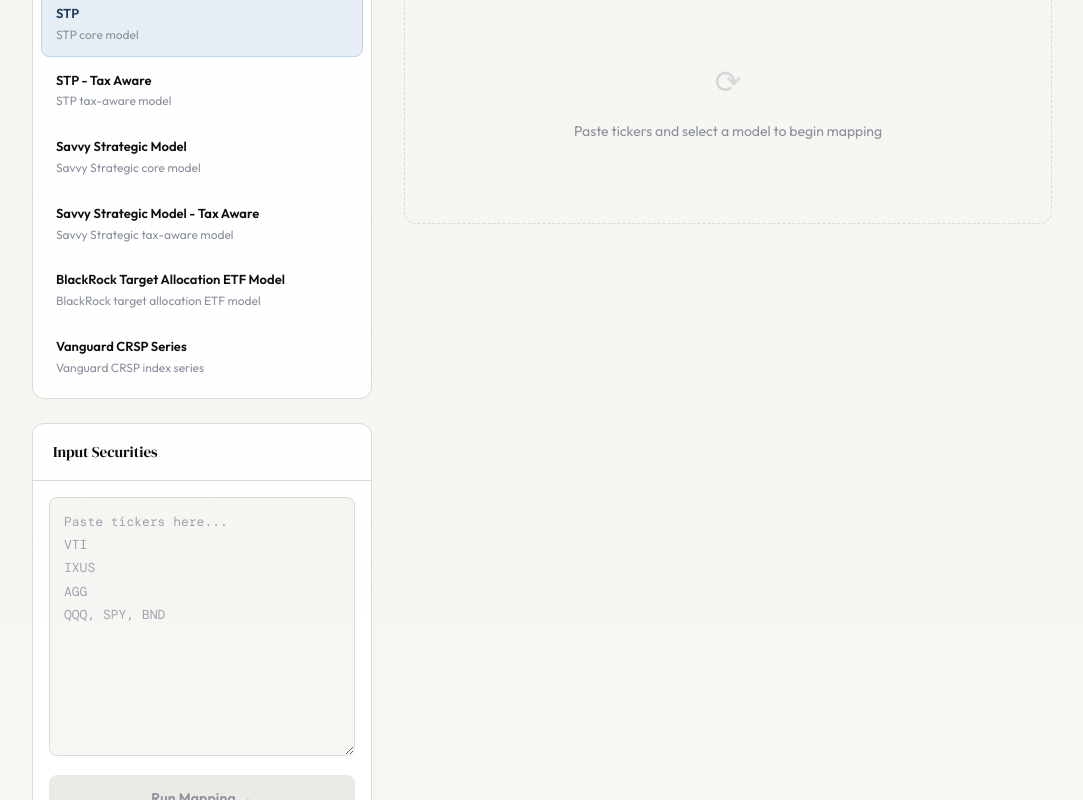
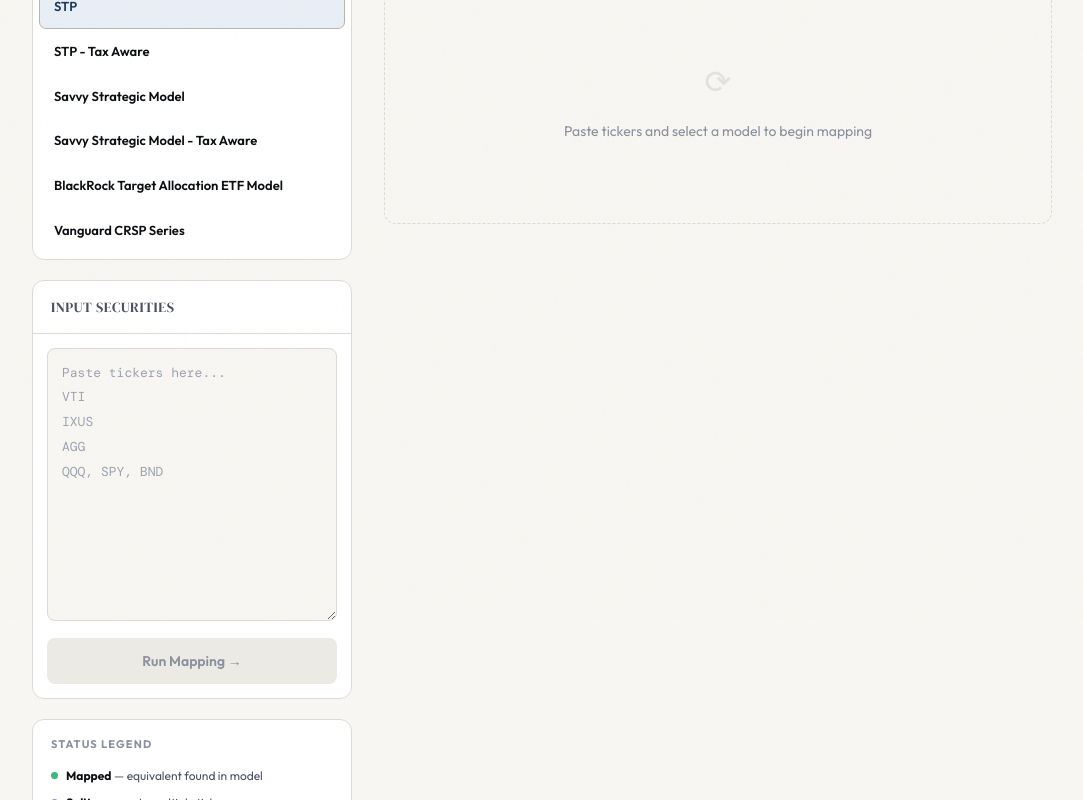
Before and after one commit to stephenong-wq/securities-mapper, a Next.js app: page / in a window 1280 px wide. Shown: the part 180-980 px from the top of the page, without its empty margins (98-1181 px from the left). Built offline with nearby package versions, Linux system fonts and the light colour scheme; a web font is replaced by a local one.

Commit message:
Update page.tsx

```diff
--- a/src/app/page.tsx
+++ b/src/app/page.tsx
@@ -4,19 +4,19 @@
 import type { ModelId, MappedSecurity, MorningstarRow, ModelUniverseRow } from "@/lib/types"
 
 const STATUS_CONFIG = {
-  mapped:        { label: "Mapped",          bg: "var(--green-light)",  color: "var(--green)",       dot: "#1a6642" },
-  split:         { label: "Split",           bg: "var(--split-light)",  color: "var(--split-color)", dot: "#4a2d82" },
-  "not-in-model":{ label: "No Model Match",  bg: "var(--amber-light)",  color: "var(--amber)",       dot: "#8a5a00" },
-  "no-match":    { label: "Unknown",         bg: "var(--red-light)",    color: "var(--red)",         dot: "#8a1a1a" },
+  mapped:        { label: "Mapped",         bg: "var(--green-light)",  color: "var(--green)",       dot: "#3db87a" },
+  split:         { label: "Split",          bg: "var(--split-light)",  color: "var(--split-color)", dot: "#9b7fe8" },
+  "not-in-model":{ label: "No Model Match", bg: "var(--amber-light)",  color: "var(--amber)",       dot: "#e0a030" },
+  "no-match":    { label: "Unknown",        bg: "var(--red-light)",    color: "var(--red)",         dot: "#e05555" },
 }
 
 function styleColor(style: string) {
-  if (style.includes("Value"))    return { bg: "#e8f0fa", color: "#1a3a70" }
-  if (style.includes("Growth"))   return { bg: "#fae8f0", color: "#701a3a" }
-  if (style.includes("Emerging")) return { bg: "#fdf3dc", color: "#8a5a00" }
-  if (style.includes("Bond") || style.includes("Protected")) return { bg: "#e8f5ee", color: "#1a5a3a" }
-  if (style.includes("Real Estate") || style.includes("Commodities")) return { bg: "#f0e8fa", color: "#4a1a70" }
-  return { bg: "#efefef", color: "#444" }
+  if (style.includes("Value"))    return { bg: "#0f1e35", color: "#5a9fd4" }
+  if (style.includes("Growth"))   return { bg: "#1e0f2a", color: "#a07fd4" }
+  if (style.includes("Emerging")) return { bg: "#2a1e08", color: "#e0a030" }
+  if (style.includes("Bond") || style.includes("Protected")) return { bg: "#0d2a1e", color: "#3db87a" }
+  if (style.includes("Real Estate") || style.includes("Commodities")) return { bg: "#1a1535", color: "#9b7fe8" }
+  return { bg: "#1a2535", color: "#9aabc2" }
 }
 
 function exportCSV(results: MappedSecurity[], accountId: string) {
@@ -80,16 +80,8 @@
     }
   }, [tickerInput, selectedModel, msData, universeData])
 
-  const handleExportClick = () => {
-    setExportAccountId("")
-    setShowExportModal(true)
-  }
-
-  const handleExportConfirm = () => {
-    if (!results) return
-    exportCSV(results, exportAccountId)
-    setShowExportModal(false)
-  }
+  const handleExportClick = () => { setExportAccountId(""); setShowExportModal(true) }
+  const handleExportConfirm = () => { if (!results) return; exportCSV(results, exportAccountId); setShowExportModal(false) }
 
   const selectedModelInfo = MODELS.find(m => m.id === selectedModel)!
   const statusCounts = results ? {
@@ -103,21 +95,11 @@
 
       {/* Export Modal */}
       {showExportModal && (
-        <div style={{
-          position: "fixed", inset: 0, background: "rgba(0,0,0,0.4)", zIndex: 1000,
-          display: "flex", alignItems: "center", justifyContent: "center",
-        }}>
-          <div style={{
-            background: "var(--surface-raised)", borderRadius: 12, padding: 32,
-            width: 520, boxShadow: "0 8px 40px rgba(0,0,0,0.2)", border: "1px solid var(--border)",
-          }}>
-            <div style={{ fontFamily: "var(--font-display)", fontSize: 18, marginBottom: 8 }}>Export AccountEquivalent</div>
-            <div style={{ fontSize: 13, color: "var(--ink-faint)", marginBottom: 20 }}>
-              Enter the Account ID to include in the export file.
-            </div>
-            <label style={{ fontSize: 12, fontWeight: 700, color: "var(--ink-muted)", letterSpacing: "0.06em", textTransform: "uppercase" }}>
-              Account ID
-            </label>
+        <div style={{ position: "fixed", inset: 0, background: "rgba(0,0,0,0.6)", zIndex: 1000, display: "flex", alignItems: "center", justifyContent: "center" }}>
+          <div style={{ background: "var(--surface-raised)", borderRadius: 14, padding: "48px 48px", width: 600, boxShadow: "0 8px 60px rgba(0,0,0,0.5)", border: "1px solid var(--border-strong)" }}>
+            <div style={{ fontFamily: "var(--font-display)", fontSize: 20, marginBottom: 8, color: "var(--ink)" }}>Export AccountEquivalent</div>
+            <div style={{ fontSize: 13, color: "var(--ink-faint)", marginBottom: 24 }}>Enter the Account ID to include in the export file.</div>
+            <label style={{ fontSize: 11, fontWeight: 700, color: "var(--ink-muted)", letterSpacing: "0.08em", textTransform: "uppercase" }}>Account ID</label>
             <input
               autoFocus
               value={exportAccountId}
@@ -125,36 +107,19 @@
               onKeyDown={e => e.key === "Enter" && handleExportConfirm()}
               placeholder="e.g. 12345678"
               style={{
-                display: "block", width: "100%", marginTop: 6, marginBottom: 20,
-                padding: "10px 14px", border: "1px solid var(--border)", borderRadius: 8,
-                fontFamily: "var(--font-mono)", fontSize: 14, background: "var(--surface)",
+                display: "block", width: "100%", marginTop: 8, marginBottom: 28,
+                padding: "12px 16px", border: "1px solid var(--border-strong)", borderRadius: 8,
+                fontFamily: "var(--font-mono)", fontSize: 15, background: "var(--surface)",
                 color: "var(--ink)", outline: "none",
               }}
               onFocus={e => { e.target.style.borderColor = "var(--accent)" }}
-              onBlur={e => { e.target.style.borderColor = "var(--border)" }}
+              onBlur={e => { e.target.style.borderColor = "var(--border-strong)" }}
             />
-            <div style={{ display: "flex", gap: 10 }}>
-              <button
-                onClick={() => setShowExportModal(false)}
-                style={{
-                  flex: 1, padding: "10px 0", background: "var(--surface-sunken)",
-                  border: "1px solid var(--border)", borderRadius: 8,
-                  fontSize: 13, fontWeight: 600, cursor: "pointer", color: "var(--ink-muted)",
-                }}
-              >
+            <div style={{ display: "flex", gap: 12 }}>
+              <button onClick={() => setShowExportModal(false)} style={{ flex: 1, padding: "11px 0", background: "var(--surface-sunken)", border: "1px solid var(--border)", borderRadius: 8, fontSize: 13, fontWeight: 600, cursor: "pointer", color: "var(--ink-muted)" }}>
                 Cancel
               </button>
-              <button
-                onClick={handleExportConfirm}
-                disabled={!exportAccountId.trim()}
-                style={{
-                  flex: 2, padding: "10px 0",
-                  background: exportAccountId.trim() ? "var(--accent)" : "var(--surface-sunken)",
-                  color: exportAccountId.trim() ? "white" : "var(--ink-faint)",
-                  border: "none", borderRadius: 8,
-                  fontSize: 13, fontWeight: 600, cursor: exportAccountId.trim() ? "pointer" : "not-allowed",
-                }}
-              >
+              <button onClick={handleExportConfirm} disabled={!exportAccountId.trim()} style={{ flex: 2, padding: "11px 0", background: exportAccountId.trim() ? "var(--accent)" : "var(--surface-sunken)", color: exportAccountId.trim() ? "white" : "var(--ink-faint)", border: "none", borderRadius: 8, fontSize: 13, fontWeight: 600, cursor: exportAccountId.trim() ? "pointer" : "not-allowed" }}>
                 Download CSV
               </button>
             </div>
@@ -163,29 +128,16 @@
       )}
 
       {/* Header */}
-      <header style={{
-        borderBottom: "1px solid var(--border)", background: "var(--surface-raised)",
-        padding: "0 40px", display: "flex", alignItems: "center", justifyContent: "space-between",
-        height: 64, position: "sticky", top: 0, zIndex: 100, boxShadow: "0 1px 0 var(--border)",
-      }}>
+      <header style={{ borderBottom: "1px solid var(--border)", background: "var(--surface-raised)", padding: "0 40px", display: "flex", alignItems: "center", justifyContent: "space-between", height: 64, position: "sticky", top: 0, zIndex: 100 }}>
         <div style={{ display: "flex", alignItems: "baseline", gap: 12 }}>
-          <span style={{ fontFamily: "var(--font-display)", fontSize: 22, color: "var(--accent)", letterSpacing: "-0.5px" }}>
-            Securities Mapper
-          </span>
-          <span style={{ fontSize: 11, color: "var(--ink-faint)", fontFamily: "var(--font-mono)", letterSpacing: "0.08em", textTransform: "uppercase" }}>
-            v1.0
-          </span>
+          <span style={{ fontFamily: "var(--font-display)", fontSize: 22, color: "var(--accent)", letterSpacing: "-0.5px" }}>Securities Mapper</span>
+          <span style={{ fontSize: 11, color: "var(--ink-faint)", fontFamily: "var(--font-mono)", letterSpacing: "0.08em", textTransform: "uppercase" }}>v1.0</span>
         </div>
         <div>
           {dataLoading ? (
             <span style={{ fontSize: 12, color: "var(--ink-faint)" }}>Loading data…</span>
           ) : (
-            <span style={{
-              fontSize: 11, fontFamily: "var(--font-mono)",
-              color: usingBlob ? "var(--green)" : "var(--amber)",
-              background: usingBlob ? "var(--green-light)" : "var(--amber-light)",
-              padding: "3px 10px", borderRadius: 20,
-            }}>
+            <span style={{ fontSize: 11, fontFamily: "var(--font-mono)", color: usingBlob ? "var(--green)" : "var(--amber)", background: usingBlob ? "var(--green-light)" : "var(--amber-light)", padding: "3px 10px", borderRadius: 20 }}>
               {usingBlob ? "● Live data" : "● Sample data"}
             </span>
           )}
@@ -194,34 +146,33 @@
 
       <main style={{ flex: 1, maxWidth: 1100, width: "100%", margin: "0 auto", padding: "40px 40px 80px" }}>
         {dataError && (
-          <div style={{ marginBottom: 24, padding: "10px 16px", background: "var(--amber-light)", color: "var(--amber)", borderRadius: 8, fontSize: 13, border: "1px solid #e8c87a" }}>
+          <div style={{ marginBottom: 24, padding: "10px 16px", background: "var(--amber-light)", color: "var(--amber)", borderRadius: 8, fontSize: 13, border: "1px solid #5a3a08" }}>
             ⚠ {dataError}
           </div>
         )}
 
-        <div style={{ display: "grid", gridTemplateColumns: "340px 1fr", gap: 32, alignItems: "start" }}>
+        <div style={{ display: "grid", gridTemplateColumns: "320px 1fr", gap: 32, alignItems: "start" }}>
 
           {/* Left panel */}
-          <div style={{ display: "flex", flexDirection: "column", gap: 24 }}>
+          <div style={{ display: "flex", flexDirection: "column", gap: 20 }}>
 
             {/* Model selector */}
             <div className="fade-up" style={{ background: "var(--surface-raised)", border: "1px solid var(--border)", borderRadius: 12, overflow: "hidden" }}>
-              <div style={{ padding: "16px 20px", borderBottom: "1px solid var(--border)" }}>
-                <span style={{ fontFamily: "var(--font-display)", fontSize: 15 }}>Select Model</span>
+              <div style={{ padding: "14px 18px", borderBottom: "1px solid var(--border)" }}>
+                <span style={{ fontFamily: "var(--font-display)", fontSize: 14, color: "var(--ink-muted)", letterSpacing: "0.04em" }}>SELECT MODEL</span>
               </div>
-              <div style={{ padding: 8 }}>
+              <div style={{ padding: 6 }}>
                 {MODELS.map(m => (
                   <button key={m.id} onClick={() => { setSelectedModel(m.id); setResults(null) }}
                     style={{
-                      width: "100%", textAlign: "left", padding: "12px 14px", borderRadius: 8,
+                      width: "100%", textAlign: "left", padding: "11px 14px", borderRadius: 7,
                       background: selectedModel === m.id ? "var(--accent-light)" : "transparent",
-                      border: selectedModel === m.id ? "1px solid #c0d4ea" : "1px solid transparent",
+                      border: selectedModel === m.id ? "1px solid var(--border-strong)" : "1px solid transparent",
                       cursor: "pointer", transition: "all 0.15s",
                     }}>
-                    <div style={{ fontSize: 13, fontWeight: 600, color: selectedModel === m.id ? "var(--accent)" : "var(--ink)", marginBottom: 3 }}>
+                    <div style={{ fontSize: 13, fontWeight: 600, color: selectedModel === m.id ? "var(--accent)" : "var(--ink)" }}>
                       {m.label}
                     </div>
-                    <div style={{ fontSize: 12, color: "var(--ink-faint)", lineHeight: 1.4 }}>{m.description}</div>
                   </button>
                 ))}
               </div>
@@ -229,10 +180,10 @@
 
             {/* Input */}
             <div className="fade-up-1" style={{ background: "var(--surface-raised)", border: "1px solid var(--border)", borderRadius: 12, overflow: "hidden" }}>
-              <div style={{ padding: "16px 20px", borderBottom: "1px solid var(--border)" }}>
-                <span style={{ fontFamily: "var(--font-display)", fontSize: 15 }}>Input Securities</span>
+              <div style={{ padding: "14px 18px", borderBottom: "1px solid var(--border)" }}>
+                <span style={{ fontFamily: "var(--font-display)", fontSize: 14, color: "var(--ink-muted)", letterSpacing: "0.04em" }}>INPUT SECURITIES</span>
               </div>
-              <div style={{ padding: 16 }}>
+              <div style={{ padding: 14 }}>
                 <textarea
                   value={tickerInput}
                   onChange={e => setTickerInput(e.target.value)}
@@ -242,7 +193,7 @@
                     width: "100%", border: "1px solid var(--border)", borderRadius: 8,
                     padding: "12px 14px", fontFamily: "var(--font-mono)", fontSize: 13,
                     background: "var(--surface)", color: "var(--ink)", resize: "vertical",
-                    outline: "none", lineHeight: 1.8,
+                    outline: "none", lineHeight: 1.9,
                   }}
                   onFocus={e => { e.target.style.borderColor = "var(--accent)" }}
                   onBlur={e => { e.target.style.borderColor = "var(--border)" }}
@@ -251,12 +202,12 @@
                   onClick={handleMap}
                   disabled={loading || dataLoading || !tickerInput.trim()}
                   style={{
-                    marginTop: 12, width: "100%", padding: "12px 0",
+                    marginTop: 10, width: "100%", padding: "12px 0",
                     background: loading || dataLoading || !tickerInput.trim() ? "var(--surface-sunken)" : "var(--accent)",
                     color: loading || dataLoading || !tickerInput.trim() ? "var(--ink-faint)" : "white",
                     border: "none", borderRadius: 8, fontFamily: "var(--font-body)", fontSize: 14,
                     fontWeight: 600, cursor: loading || !tickerInput.trim() ? "not-allowed" : "pointer",
-                    transition: "all 0.15s", letterSpacing: "0.01em",
+                    transition: "all 0.15s",
                   }}
                 >
                   {loading ? "Mapping…" : "Run Mapping →"}
@@ -265,19 +216,19 @@
             </div>
 
             {/* Legend */}
-            <div className="fade-up-2" style={{ padding: "16px 20px", background: "var(--surface-raised)", border: "1px solid var(--border)", borderRadius: 12 }}>
+            <div className="fade-up-2" style={{ padding: "16px 18px", background: "var(--surface-raised)", border: "1px solid var(--border)", borderRadius: 12 }}>
               <div style={{ fontSize: 11, fontWeight: 700, letterSpacing: "0.1em", textTransform: "uppercase", color: "var(--ink-faint)", marginBottom: 12 }}>
                 Status Legend
               </div>
               {Object.entries(STATUS_CONFIG).map(([key, cfg]) => (
                 <div key={key} style={{ display: "flex", alignItems: "center", gap: 8, marginBottom: 8 }}>
-                  <span style={{ width: 8, height: 8, borderRadius: "50%", background: cfg.dot, flexShrink: 0 }} />
+                  <span style={{ width: 7, height: 7, borderRadius: "50%", background: cfg.dot, flexShrink: 0 }} />
                   <span style={{ fontSize: 12, color: "var(--ink-muted)" }}>
                     <strong style={{ color: "var(--ink)" }}>{cfg.label}</strong>
-                    {key === "mapped"        && " — exact or equivalent found in model"}
-                    {key === "split"         && " — maps to multiple tickers by region"}
-                    {key === "not-in-model"  && " — known security, not in this model"}
-                    {key === "no-match"      && " — ticker not found in Morningstar data"}
+                    {key === "mapped"        && " — equivalent found in model"}
+                    {key === "split"         && " — maps to multiple tickers"}
+                    {key === "not-in-model"  && " — not available in this model"}
+                    {key === "no-match"      && " — ticker not in Morningstar data"}
                   </span>
                 </div>
               ))}
@@ -304,13 +255,7 @@
                       {statusCounts.warn   > 0 && <Chip label={`${statusCounts.warn} issues`}   color="var(--red)" bg="var(--red-light)" />}
                     </div>
                   )}
-                  <button
-                    onClick={handleExportClick}
-                    style={{
-                  background: "#d0e4f5", color: "var(--accent)",
-                  border: "1px solid #a8c8e8", borderRadius: 6, fontSize: 12, fontWeight: 600, cursor: "pointer",
-                    }}
-                  >
+                  <button onClick={handleExportClick} style={{ padding: "3px 12px", background: "#1e3a5a", color: "var(--accent)", border: "1px solid var(--border-strong)", borderRadius: 20, fontSize: 11, fontWeight: 700, cursor: "pointer" }}>
                     Export
                   </button>
                 </div>
@@ -319,7 +264,7 @@
 
             {!results && !loading && (
               <div style={{ border: "1px dashed var(--border)", borderRadius: 12, padding: "80px 40px", textAlign: "center", color: "var(--ink-faint)" }}>
-                <div style={{ fontFamily: "var(--font-display)", fontSize: 32, marginBottom: 12, opacity: 0.3 }}>⟳</div>
+                <div style={{ fontFamily: "var(--font-display)", fontSize: 32, marginBottom: 12, opacity: 0.2 }}>⟳</div>
                 <div style={{ fontSize: 14 }}>Paste tickers and select a model to begin mapping</div>
               </div>
             )}
@@ -331,13 +276,8 @@
             )}
 
             {results && !loading && (
-              <div style={{ display: "flex", flexDirection: "column", gap: 8 }}>
-                <div style={{
-                  display: "grid", gridTemplateColumns: "110px 1fr 1fr 1fr 90px",
-                  padding: "8px 16px", gap: 12,
-                  fontSize: 11, fontWeight: 700, letterSpacing: "0.08em",
-                  textTransform: "uppercase", color: "var(--ink-faint)",
-                }}>
+              <div style={{ display: "flex", flexDirection: "column", gap: 6 }}>
+                <div style={{ display: "grid", gridTemplateColumns: "110px 1fr 1fr 1fr 110px", padding: "8px 16px", gap: 12, fontSize: 11, fontWeight: 700, letterSpacing: "0.08em", textTransform: "uppercase", color: "var(--ink-faint)" }}>
                   <span>Input</span><span>Mapped To</span><span>MS Category</span><span>Asset Class / Region</span><span>Status</span>
                 </div>
 
@@ -345,10 +285,10 @@
                   const cfg = STATUS_CONFIG[r.status]
                   return (
                     <div key={r.inputTicker + idx} className="fade-up"
-                      style={{ animationDelay: `${idx * 0.04}s`, background: "var(--surface-raised)", border: "1px solid var(--border)", borderRadius: 10, overflow: "hidden" }}>
+                      style={{ animationDelay: `${idx * 0.03}s`, background: "var(--surface-raised)", border: "1px solid var(--border)", borderRadius: 10, overflow: "hidden" }}>
                       {r.mappings.length === 0 && (
-                        <div style={{ display: "grid", gridTemplateColumns: "110px 1fr 1fr 1fr 90px", padding: "14px 16px", gap: 12, alignItems: "center" }}>
-                          <span style={{ fontFamily: "var(--font-mono)", fontSize: 14, fontWeight: 600 }}>{r.inputTicker}</span>
+                        <div style={{ display: "grid", gridTemplateColumns: "110px 1fr 1fr 1fr 110px", padding: "14px 16px", gap: 12, alignItems: "center" }}>
+                          <span style={{ fontFamily: "var(--font-mono)", fontSize: 14, fontWeight: 600, color: "var(--ink)" }}>{r.inputTicker}</span>
                           <span style={{ fontSize: 13, color: "var(--ink-faint)", fontStyle: "italic" }}>—</span>
                           <span /><span /><StatusBadge cfg={cfg} />
                         </div>
@@ -356,14 +296,8 @@
                       {r.mappings.map((m, mi) => {
                         const sc = styleColor(m.msStyle)
                         return (
-                          <div key={mi} style={{
-                            display: "grid", gridTemplateColumns: "110px 1fr 1fr 1fr 90px",
-                            padding: mi === 0 ? "14px 16px" : "8px 16px 14px 16px",
-                            gap: 12, alignItems: "center",
-                            borderTop: mi > 0 ? "1px dashed var(--border)" : "none",
-                            background: mi > 0 ? "var(--surface)" : "transparent",
-                          }}>
-                            <span style={{ fontFamily: "var(--font-mono)", fontSize: 14, fontWeight: 600, visibility: mi === 0 ? "visible" : "hidden" }}>{r.inputTicker}</span>
+                          <div key={mi} style={{ display: "grid", gridTemplateColumns: "110px 1fr 1fr 1fr 110px", padding: mi === 0 ? "14px 16px" : "8px 16px 14px 16px", gap: 12, alignItems: "center", borderTop: mi > 0 ? "1px dashed var(--border)" : "none", background: mi > 0 ? "var(--surface-sunken)" : "transparent" }}>
+                            <span style={{ fontFamily: "var(--font-mono)", fontSize: 14, fontWeight: 600, color: "var(--ink)", visibility: mi === 0 ? "visible" : "hidden" }}>{r.inputTicker}</span>
                             <div>
                               <div style={{ display: "flex", alignItems: "center", gap: 8 }}>
                                 <span style={{ fontFamily: "var(--font-mono)", fontSize: 13, fontWeight: 600, color: "var(--accent)" }}>{m.ticker}</span>
@@ -374,9 +308,8 @@
                                 )}
                               </div>
                               <div style={{ fontSize: 11, color: "var(--ink-faint)", marginTop: 2 }} title={m.name}>
-                                {m.name.length > 36 ? m.name.slice(0,34) + "…" : m.name}
+                                {m.name.length > 40 ? m.name.slice(0,38) + "…" : m.name}
                               </div>
-                              {m.note && <div style={{ fontSize: 11, color: "var(--ink-faint)", fontStyle: "italic", marginTop: 2 }}>{m.note}</div>}
                             </div>
                             <div>
                               <span style={{ fontSize: 11, padding: "3px 8px", borderRadius: 4, background: sc.bg, color: sc.color, fontWeight: 600 }}>
@@ -400,11 +333,7 @@
         </div>
       </main>
 
-      <footer style={{
-        borderTop: "1px solid var(--border)", padding: "16px 40px",
-        display: "flex", justifyContent: "space-between", alignItems: "center",
-        fontSize: 11, color: "var(--ink-faint)", fontFamily: "var(--font-mono)",
-      }}>
+      <footer style={{ borderTop: "1px solid var(--border)", padding: "16px 40px", display: "flex", justifyContent: "space-between", alignItems: "center", fontSize: 11, color: "var(--ink-faint)", fontFamily: "var(--font-mono)" }}>
         <span>Securities Mapper · {usingBlob ? "Live Blob Data" : "Sample Data Mode"}</span>
         <span>Morningstar data updated monthly</span>
       </footer>
```
